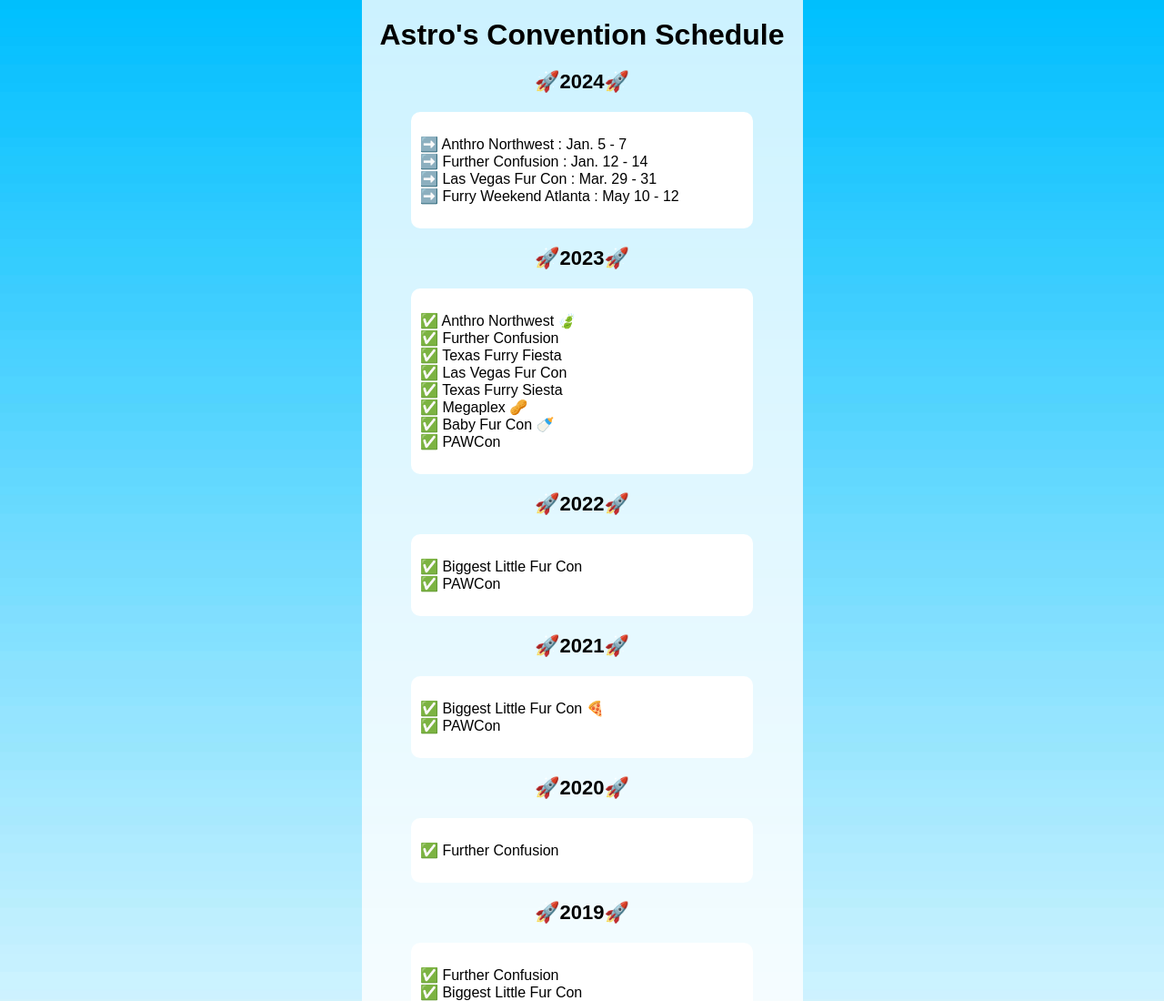
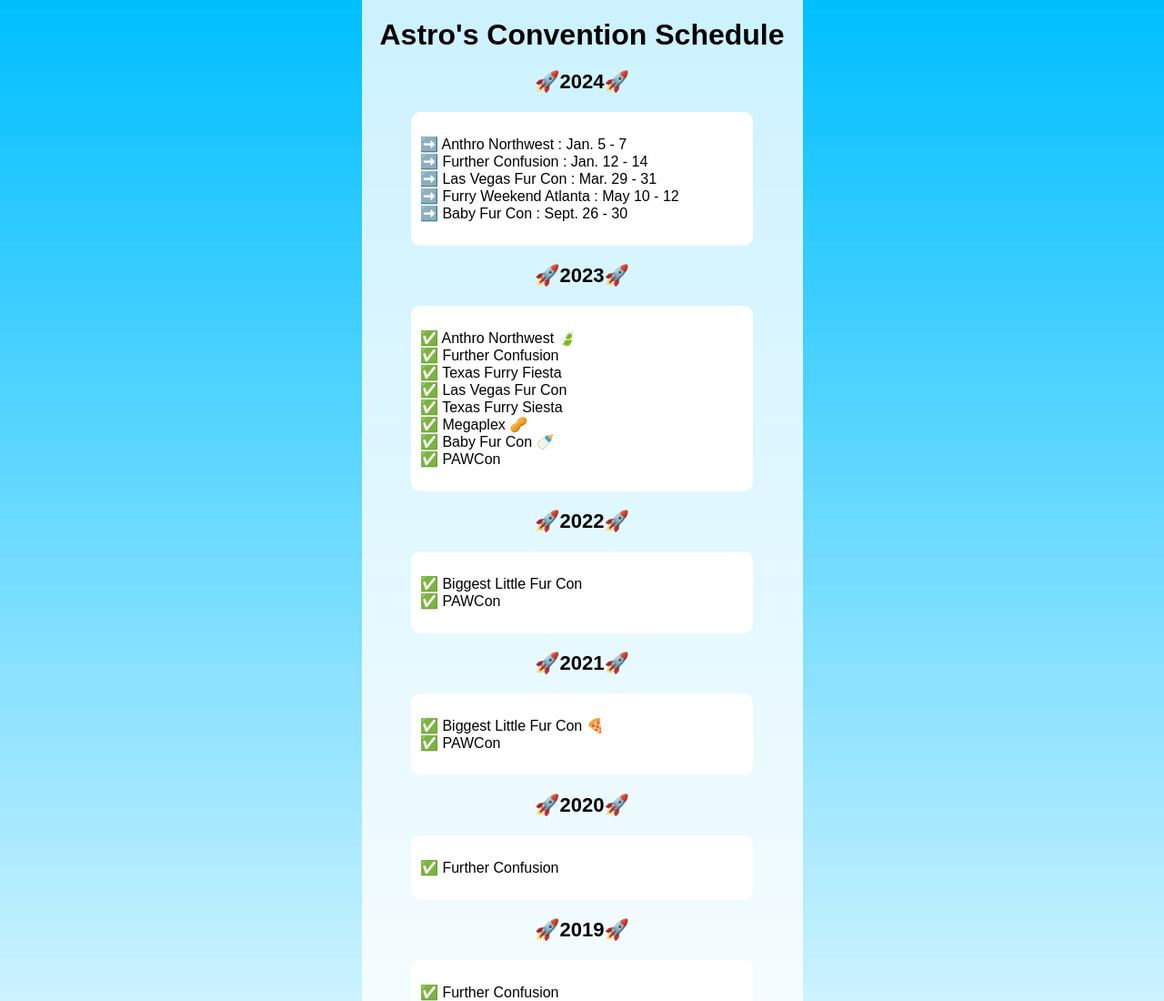
Before and after one commit to aestoru/dadwebsite, a plain HTML site: page cons.html in a window 1280 px wide. Shown: the top 1100 px of the page at 91% size. Drawn offline with Linux system fonts and the light colour scheme.

Commit message:
Update cons.html

```diff
--- a/cons.html
+++ b/cons.html
@@ -77,6 +77,7 @@
                 ➡️ Further Confusion : Jan. 12 - 14<br>
                 ➡️ Las Vegas Fur Con : Mar. 29 - 31<br>
                 ➡️ Furry Weekend Atlanta : May 10 - 12<br>
+                ➡️ Baby Fur Con : Sept. 26 - 30<br>
             </p>
         </div>
 
```
